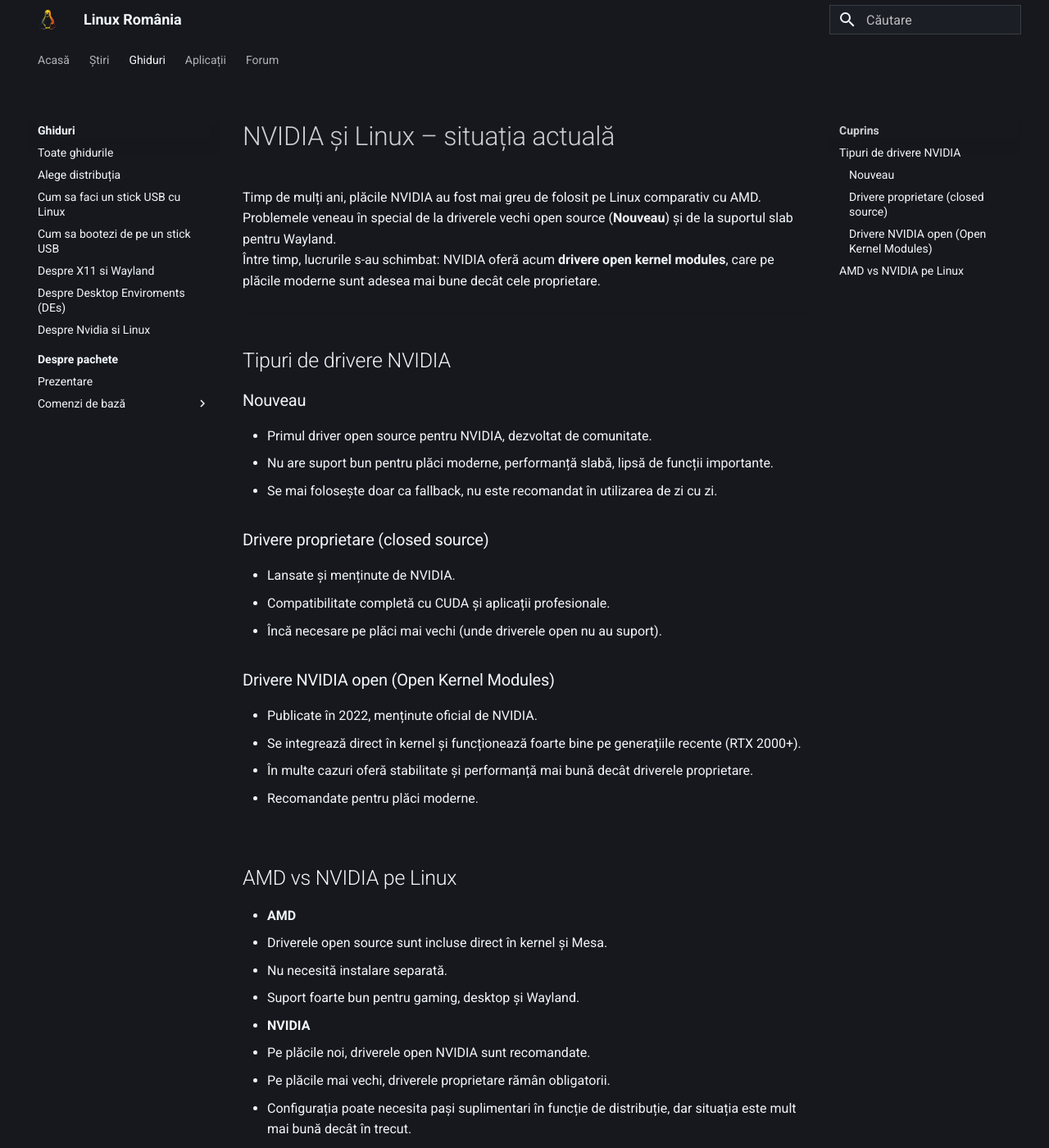
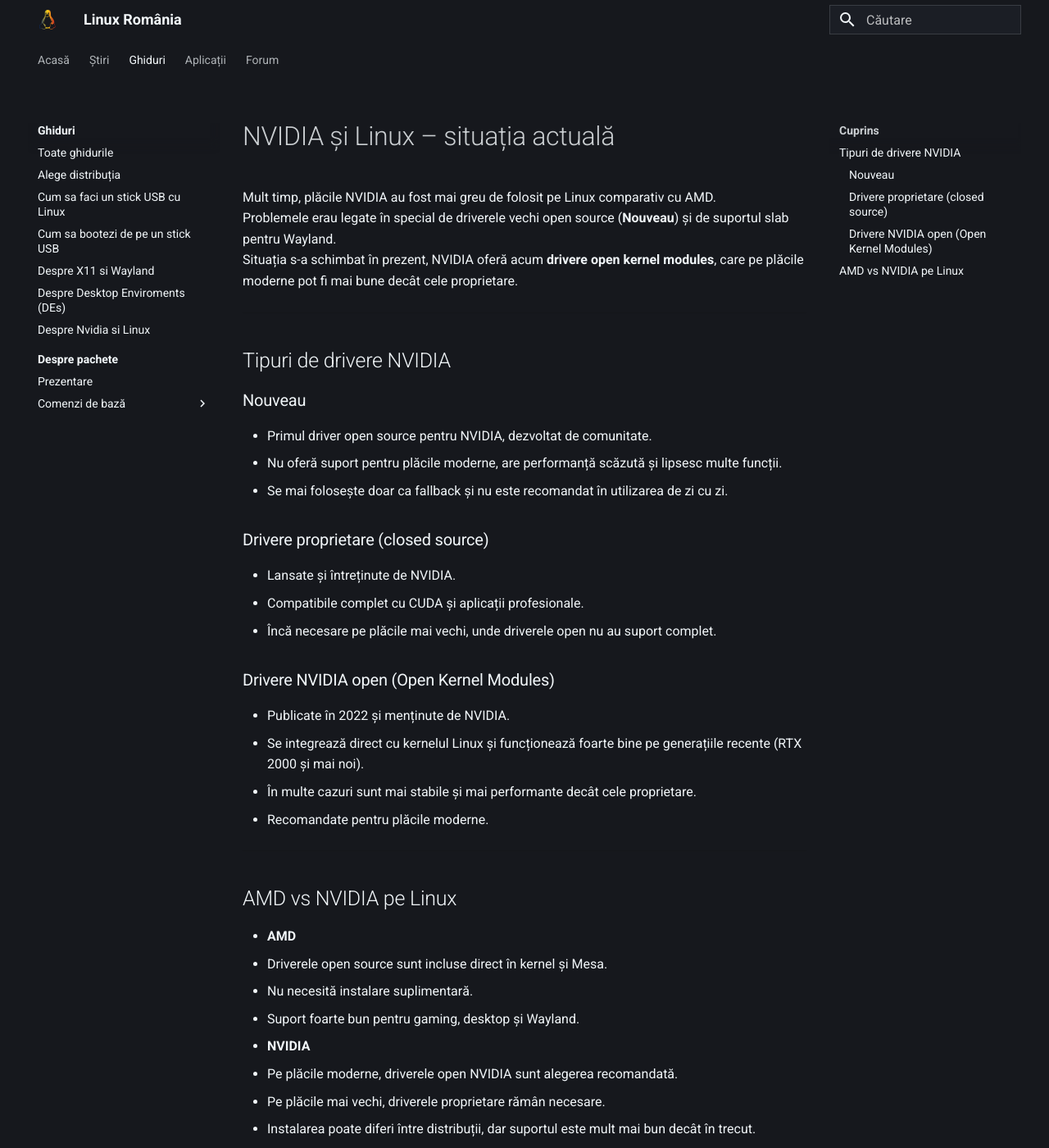
Before and after one commit to linux-romania/linuxromania-site, an MkDocs documentation site: the page built from docs/ghiduri/incepatori/nvidia-si-linux.md, in a window 1280 px wide and 1400 px high. Shown: the whole window at 82% size. Built offline with MkDocs 1.6.1 and Material for MkDocs 9.7.7, drawn with Linux system fonts in a browser that asks for light colours; some of the changed text lies outside the part shown.

Commit message:
Update nvidia-si-linux.md

```diff
--- a/docs/ghiduri/incepatori/nvidia-si-linux.md
+++ b/docs/ghiduri/incepatori/nvidia-si-linux.md
@@ -1,8 +1,8 @@
 # NVIDIA și Linux – situația actuală
 
-Timp de mulți ani, plăcile NVIDIA au fost mai greu de folosit pe Linux comparativ cu AMD.
-Problemele veneau în special de la driverele vechi open source (**Nouveau**) și de la suportul slab pentru Wayland.
-Între timp, lucrurile s-au schimbat: NVIDIA oferă acum **drivere open kernel modules**, care pe plăcile moderne sunt adesea mai bune decât cele proprietare.
+Mult timp, plăcile NVIDIA au fost mai greu de folosit pe Linux comparativ cu AMD.
+Problemele erau legate în special de driverele vechi open source (**Nouveau**) și de suportul slab pentru Wayland.
+Situația s-a schimbat în prezent, NVIDIA oferă acum **drivere open kernel modules**, care pe plăcile moderne pot fi mai bune decât cele proprietare.
 
 ---
 
@@ -10,19 +10,19 @@
 
 ### Nouveau
 - Primul driver open source pentru NVIDIA, dezvoltat de comunitate.
-- Nu are suport bun pentru plăci moderne, performanță slabă, lipsă de funcții importante.
-- Se mai folosește doar ca fallback, nu este recomandat în utilizarea de zi cu zi.
+- Nu oferă suport pentru plăcile moderne, are performanță scăzută și lipsesc multe funcții.
+- Se mai folosește doar ca fallback și nu este recomandat în utilizarea de zi cu zi.
 
 ### Drivere proprietare (closed source)
-- Lansate și menținute de NVIDIA.
-- Compatibilitate completă cu CUDA și aplicații profesionale.
-- Încă necesare pe plăci mai vechi (unde driverele open nu au suport).
+- Lansate și întreținute de NVIDIA.
+- Compatibile complet cu CUDA și aplicații profesionale.
+- Încă necesare pe plăcile mai vechi, unde driverele open nu au suport complet.
 
 ### Drivere NVIDIA open (Open Kernel Modules)
-- Publicate în 2022, menținute oficial de NVIDIA.
-- Se integrează direct în kernel și funcționează foarte bine pe generațiile recente (RTX 2000+).
-- În multe cazuri oferă stabilitate și performanță mai bună decât driverele proprietare.
-- Recomandate pentru plăci moderne.
+- Publicate în 2022 și menținute de NVIDIA.
+- Se integrează direct cu kernelul Linux și funcționează foarte bine pe generațiile recente (RTX 2000 și mai noi).
+- În multe cazuri sunt mai stabile și mai performante decât cele proprietare.
+- Recomandate pentru plăcile moderne.
 
 ---
 
@@ -30,19 +30,19 @@
 
 - **AMD**
   - Driverele open source sunt incluse direct în kernel și Mesa.
-  - Nu necesită instalare separată.
+  - Nu necesită instalare suplimentară.
   - Suport foarte bun pentru gaming, desktop și Wayland.
 
 - **NVIDIA**
-  - Pe plăcile noi, driverele open NVIDIA sunt recomandate.
-  - Pe plăcile mai vechi, driverele proprietare rămân obligatorii.
-  - Configurația poate necesita pași suplimentari în funcție de distribuție, dar situația este mult mai bună decât în trecut.
+  - Pe plăcile moderne, driverele open NVIDIA sunt alegerea recomandată.
+  - Pe plăcile mai vechi, driverele proprietare rămân necesare.
+  - Instalarea poate diferi între distribuții, dar suportul este mult mai bun decât în trecut.
 
 ---
 
 # Concluzie
 
-- **Nouveau** este învechit și nu ar trebui folosit decât ca soluție de urgență.
-- **Driverele proprietare** rămân utile pentru plăci vechi sau pentru CUDA.
-- **Driverele open NVIDIA** sunt alegerea corectă pentru plăci moderne.
-- **AMD** oferă în continuare cea mai simplă experiență, dar și NVIDIA e mult mai ușor de folosit azi decât era acum câțiva ani.
+- **Nouveau** este vechi și nu ar trebui folosit decât ca soluție de urgență.
+- **Driverele proprietare** sunt utile pentru plăcile vechi sau pentru CUDA.
+- **Driverele open NVIDIA** sunt recomandate pentru plăcile moderne.
+- **AMD** rămâne mai simplu de folosit, dar și NVIDIA are acum suport mult mai bun pe Linux.
```
